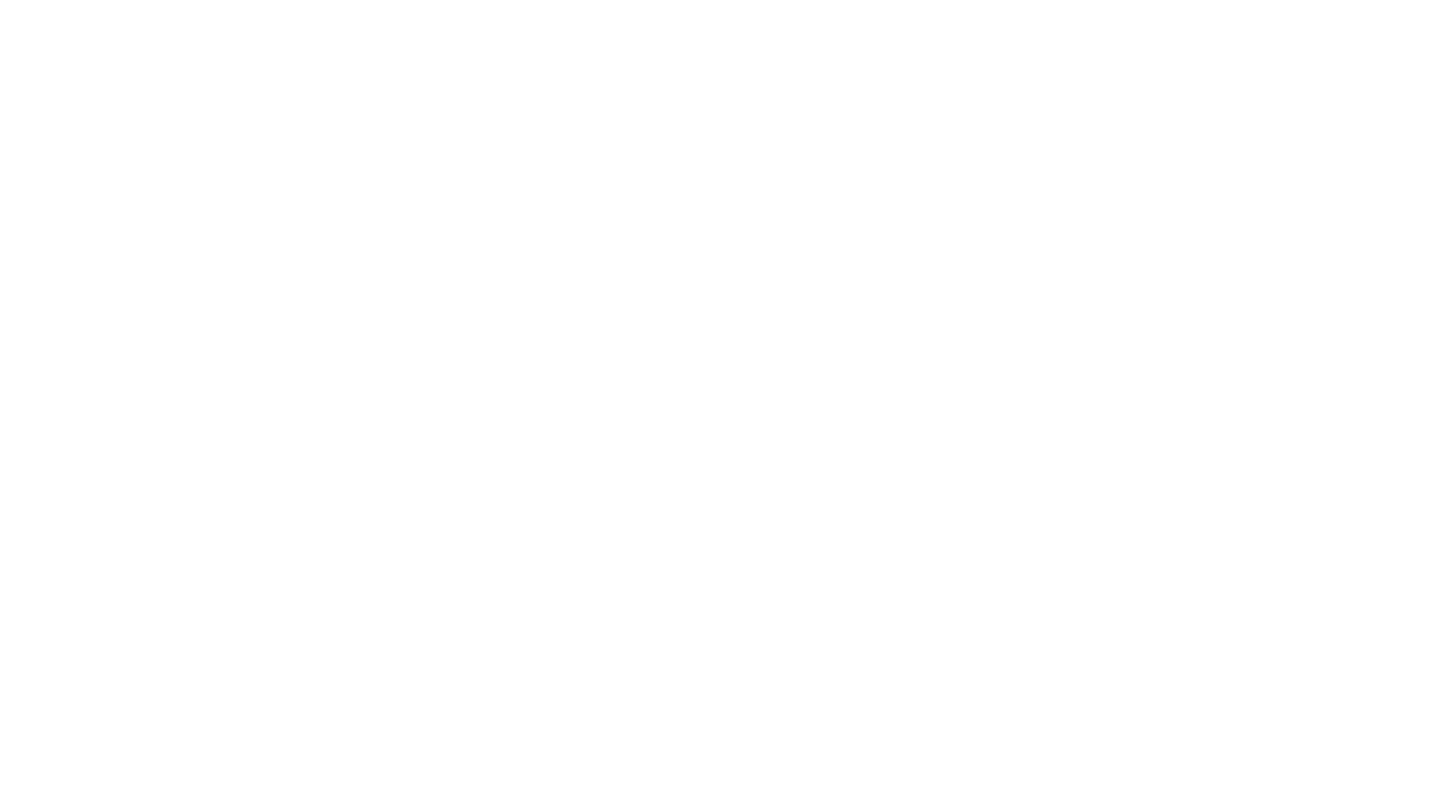
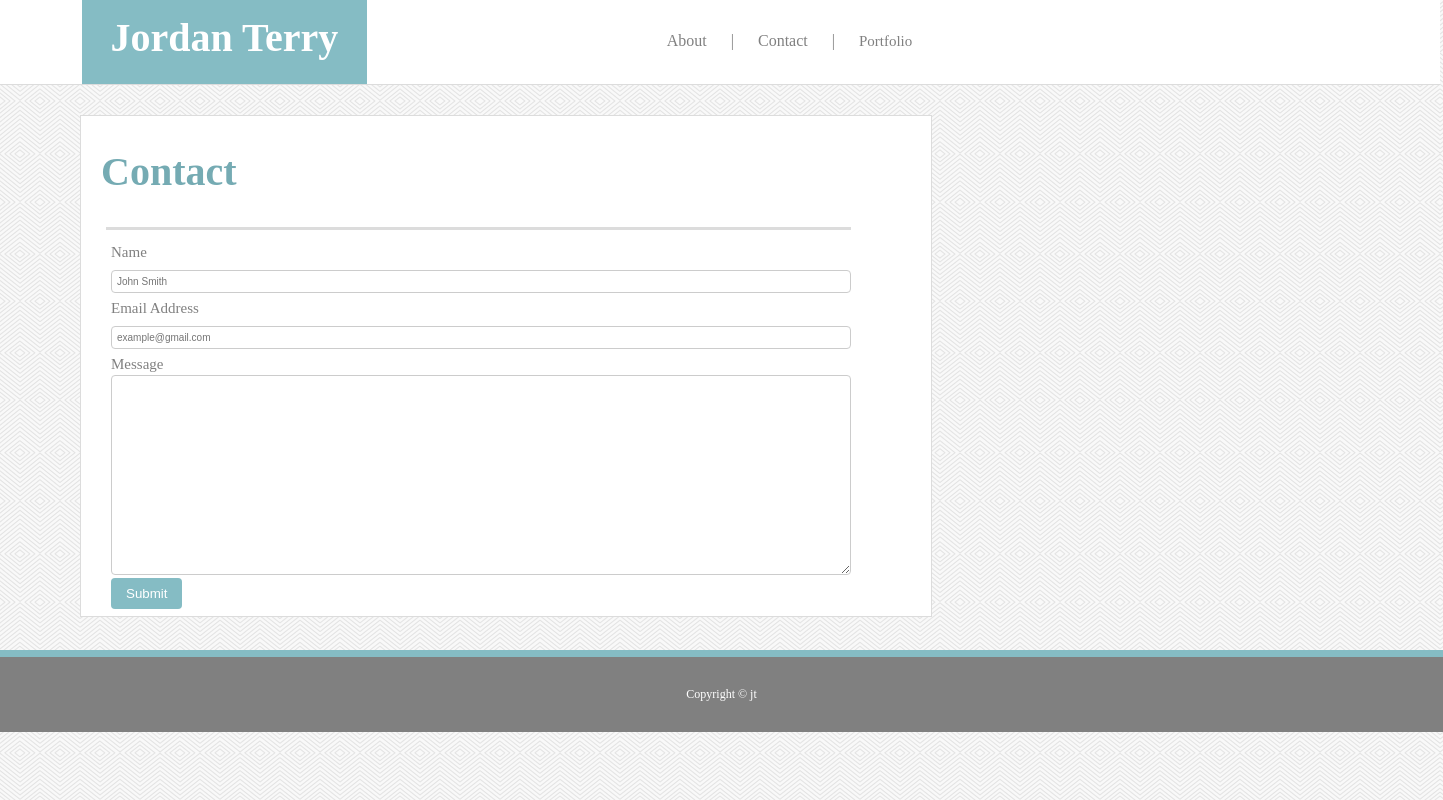
Before and after one commit to jterry63/jterry63.github.io, a plain HTML site: page contact.html in a window 1280 px wide. Shown: the whole page, 1443 px wide, since content can reach past the window. Drawn offline with Linux system fonts and the light colour scheme.

Commit message:
lotsofupdates

```diff
--- a/assets/css/style.css
+++ b/assets/css/style.css
@@ -1,3 +1,9 @@
+.container {
+    height: 700px;
+    width: 1356px;
+}
+
+
 body {
     background-image: url("../images/whirlpool.png");
     margin: 0;
@@ -5,28 +11,186 @@ body {
 
 header {
     background-color: white;
-    padding: 30px;
+    padding: 42px;
     width: 100%;
-    border-bottom: 1px solid grey;
+    border-bottom: 1.5px solid #DCDCDC;
 
 }
 
 .pageheader {
     position: relative;
-    top: -30px;
+    top: -43px;
     text-align: center;
-	background-color: teal;
+	background-color: #85bcc4;
 	color: white;
 	font-size: 40px;
-	width: 20%;
-    height: 60px;
+	width: 21%;
+    height: 70px;
 	float: left;
-	margin-left: 150px;
+    margin-left: 40px;
+    padding-top: 15px;
+
 }
 
 .links {
     float: left;
     position: relative;
-    left: 550px;
+    left: 300px;
     bottom: 10px;
 }
+
+#index {
+    margin-right: 20px;
+    word-spacing: 20px;
+    text-decoration: none;
+    color: grey;
+    font-size: 16px;
+}
+
+#contact{
+    margin-right: 20px;
+    word-spacing: 20px;
+    text-decoration: none;
+    color: grey;
+    font-size: 16px;
+}
+
+#portfolio {
+    margin-right: 20px;
+    text-decoration: none;
+    color: grey;
+    font-size: 15px;
+}
+
+.aboutSection {
+    background-color: white;
+    margin-top: 30px;
+    margin-left: 80px;
+    height: 500px;
+    width: 850px;
+    border: 1px solid #DCDCDC;
+    margin-bottom: 15px;
+
+}
+
+h1 {
+    clear: both;
+    overflow: auto;
+    color: #75abb3;
+    padding: 5px;
+    margin-left: 15px;
+    font-size: 40px;
+
+
+}
+
+h2 {
+    background-color: #DCDCDC;
+    height: 3px;
+    margin-left: 25px;
+    margin-right: 80px;
+    margin-bottom: 40px;
+
+}
+
+#profile_pic {
+   height: 184px;
+   width: 158px;
+   margin-left: 20px;
+   padding-right: 20px;
+   float: left;
+}
+
+#blurb {
+    font-size: 24px;
+    margin-left: 20px;
+    margin-right: 75px;
+
+}
+
+footer {
+    clear: both;
+    overflow: auto;
+    background-color: grey;
+    padding: 30px;
+    width: 102%;
+    border-top: 7px solid #85bcc4;
+    text-align: center;
+    color: white;
+    font-size: 12px;
+}
+
+#contact-header {
+    color: #75abb3;
+    padding: 5px;
+    margin-left: 15px;
+    font-size: 40px;
+}
+
+/* Style inputs with type="text", select elements and textareas */
+input[type=text], select, textarea {
+    width: 100%; /* Full width */
+    padding: 5px; /* Some padding */
+    font-size: 10px;
+    border: 1px solid #ccc; /* Gray border */
+    border-radius: 4px; /* Rounded borders */
+    box-sizing: border-box; /* Make sure that padding and width stays in place */
+    margin-top: 0px; /* Add a top margin */
+    margin-bottom: -5px; /* Bottom margin */
+    resize: vertical /* Allow the user to vertically resize the textarea (not horizontally) */
+
+}
+
+/* Style the submit button with a specific background color etc */
+input[type=submit] {
+    background-color: #85bcc4;
+    color: white;
+    padding: 8px 15px;
+    border: none;
+    border-radius: 4px;
+    cursor: pointer;
+}
+
+/* When moving the mouse over the submit button, add a darker green color */
+input[type=submit]:hover {
+    background-color: #85bcc4;
+}
+
+#contact-box {
+    font-size: 25px;
+    padding: 5px;
+
+}
+
+h3 {
+    background-color: #DCDCDC;
+    height: 3px;
+    margin-left: 25px;
+    margin-right: 80px;
+    margin-bottom: 0px;
+}
+
+label {
+    font-size: 15px;
+    color: grey;
+}
+
+form {
+    height: 500px;
+    width: 740px;
+    margin-left: 25px;
+
+}
+
+#image-one, #image-two, #image-three, #image-four, #image-five {
+    height: 150px;
+    width: 150px;
+    padding: 20px;
+    float: left;
+}
+
+.uno {
+    position: relative;
+    float: left;
+    position: 20px
+}
--- a/contact.html
+++ b/contact.html
@@ -0,0 +1,59 @@
+<!DOCTYPE html>
+<html>
+<head>
+    <meta charset="utf-8" />
+    <meta http-equiv="X-UA-Compatible" content="IE=edge">
+    <title>JT Contact</title>
+    <meta name="viewport" content="width=device-width, initial-scale=1">
+    <link rel="stylesheet" type="text/css" href="assets/css/style.css" />
+
+</head>
+<div class="container">
+<body>
+
+    <header>
+        <div class="pageheader"><strong>Jordan Terry</strong></div>
+
+
+        <div class="links">
+
+            <a href="index.html" id="index">About |</a>
+            <a href="contact.html" id="contact">Contact |</a>
+            <a href="portfolio.html" id="portfolio">Portfolio</a>
+        </div>
+    </header>
+    <div class="aboutSection">
+        <h1 id="contact-header">Contact</h1>
+        <h3></h3>
+
+    <section id="contact-box">
+        <div class="form">
+            <form action="action_page.php">
+
+              <label for="name-head">Name</label>
+              <input type="text" id="fname" name="firstname" placeholder="John Smith">
+
+              <label for="email-head">Email Address</label>
+              <input type="text" id="email" name="lastname" placeholder="example@gmail.com">
+
+              <label for="message-head">Message</label>
+              <textarea id="message" name="message" placeholder="" style="height:200px"></textarea>
+
+              <input type="submit" value="Submit">
+
+            </form>
+          </div>
+    </section>
+
+    </div>
+    <br>
+
+    <footer>
+        Copyright © jt
+    </footer>
+</div>
+
+
+
+</body>
+</html>
```
Also changed, not shown: index.html (+16 -8 lines), portfolio.html (+49 -0 lines), 1 other file.
